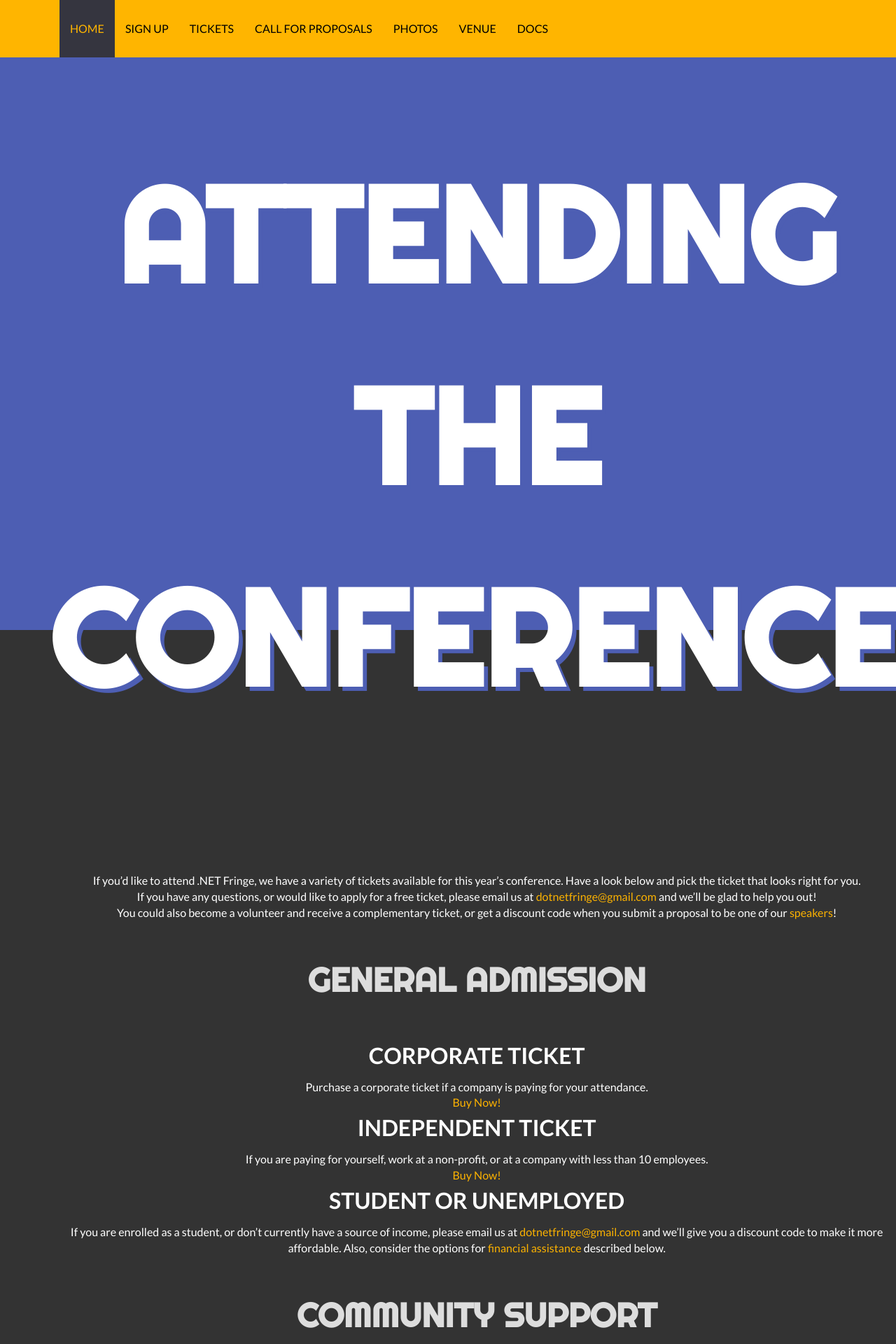
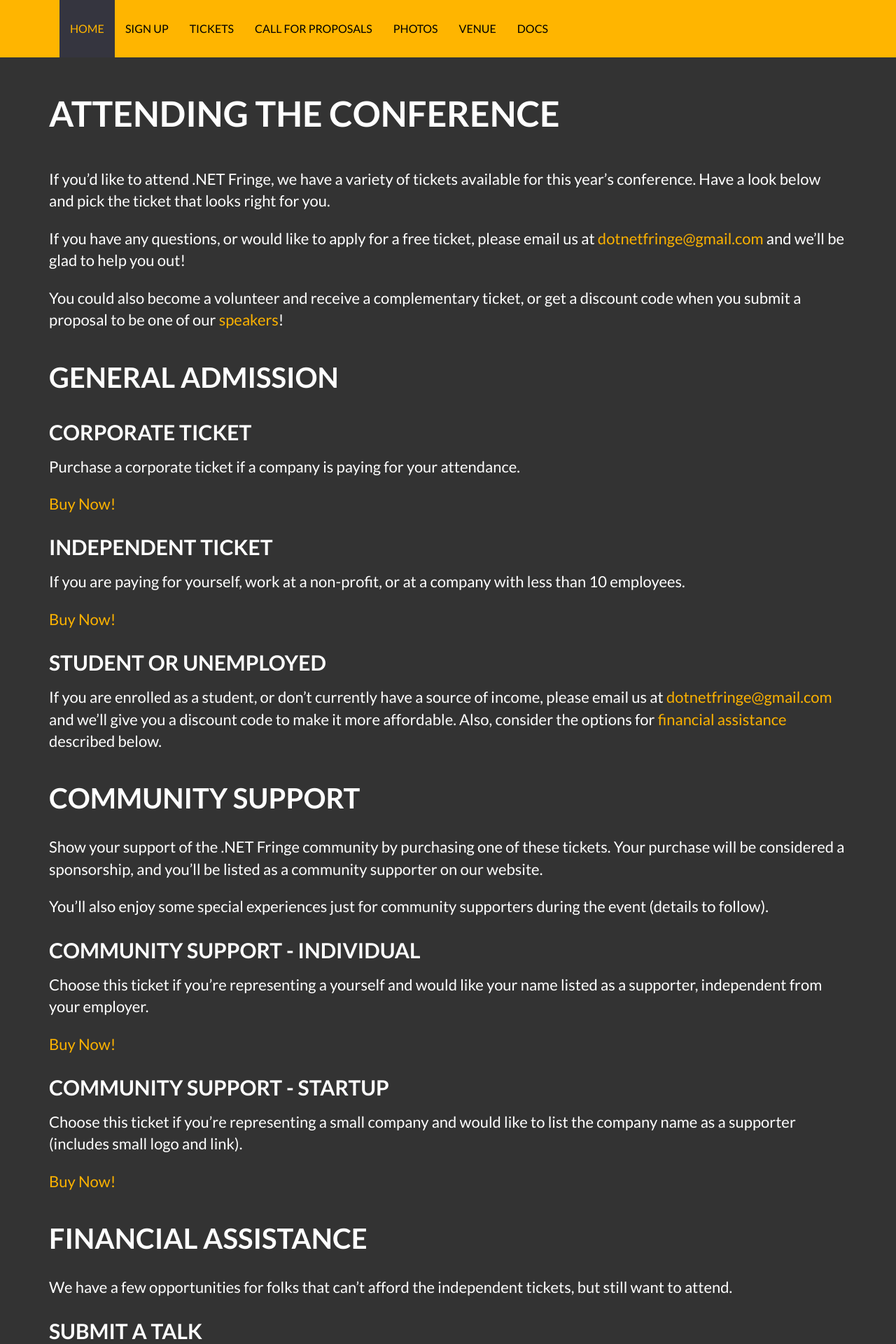
Before and after one commit to dotnetfringe/2017.dotnetfringe.org, a Jekyll site: the page built from docs/attending.md, in a window 1280 px wide. Shown: the top 1920 px of the page at 70% size. Built offline with Jekyll 4.4.1, drawn with Linux system fonts in a browser that asks for light colours; comment, search, counter and statistics services are not loaded; our own code applies the rules of GitHub Pages for plain Markdown files.

```diff
--- a/_includes/_inlineStyles.html
+++ b/_includes/_inlineStyles.html
@@ -1,4 +1,4 @@
-       <style>
+       <!--<style>
       @import url(http://fonts.googleapis.com/css?family=Righteous);
       *, *:before, *:after {
         margin: 0;
@@ -91,4 +91,37 @@
         h1 { font-size: 4em; }
         h2 { font-size: 1em; margin: 2em 0; }
       }
-    </style>
+    </style>-->
+
+
+
+              <style>
+            .copy ul li {
+              font-size: 1.1em;
+              line-height: 1.25em;
+              margin-bottom: .75em;
+              color: white;
+            }
+            .copy {
+              font-size: 1.25em;
+            }
+            .copy h1 {
+              font-size: 2.5em;
+              line-height: 2.7em;
+            }
+            .copy h2 {
+              font-size: 2em;
+              line-height: 2.2em;
+            }
+            .copy h3 {
+              font-size: 1.5em;
+              line-height: 1.6em;
+            }
+            .copy a {
+              color: #FCB200;
+            }
+            .copy p {
+              font-size: 1.1em;
+              margin-bottom: 1em;
+            }
+          </style>
```
